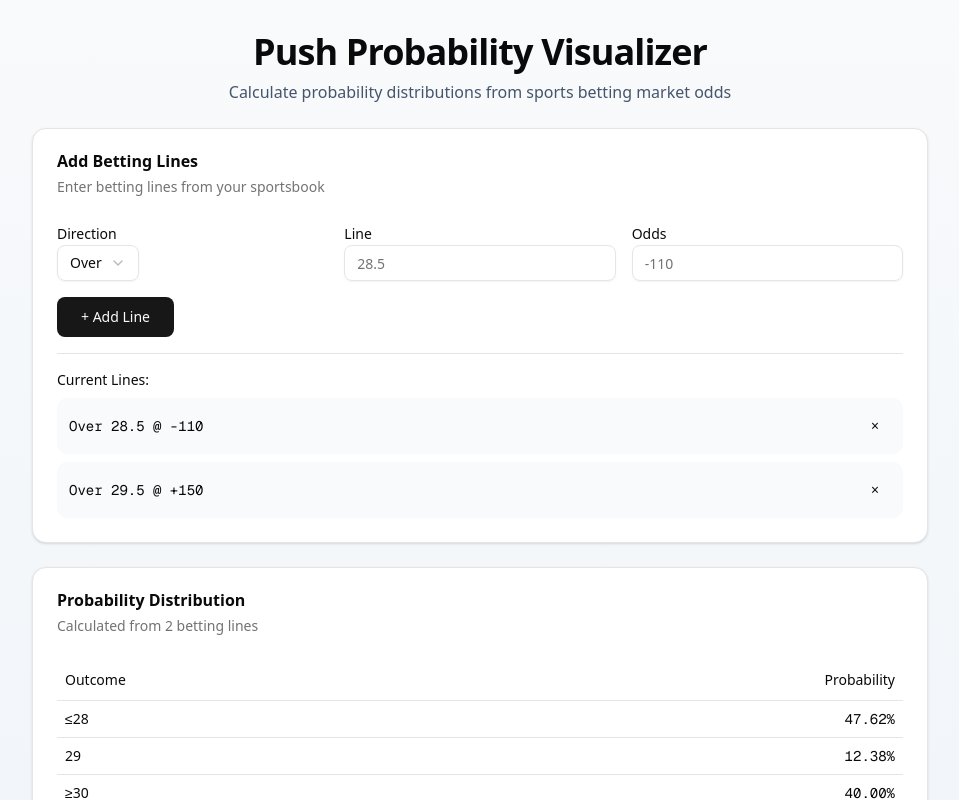
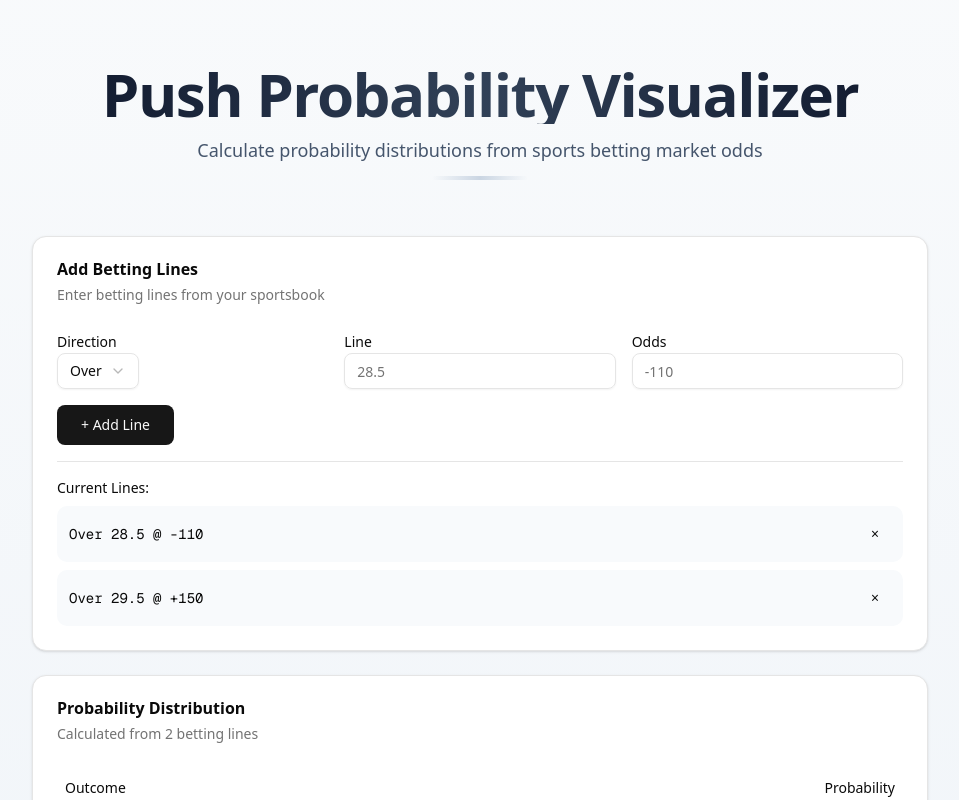
Before and after one commit to jorge-castello/oddscout-distribution-calculator, a Next.js app: page / in a window 1280 px wide. Shown: the top 800 px of the page, without its empty margins (160-1119 px from the left). Built offline with nearby package versions, Linux system fonts and the light colour scheme.

Commit message:
Polish header: Add gradient text, better spacing, subtle divider

```diff
--- a/app/page.tsx
+++ b/app/page.tsx
@@ -56,13 +56,14 @@ export default function Home() {
     <div className="min-h-screen bg-gradient-to-b from-slate-50 to-slate-100 dark:from-slate-950 dark:to-slate-900 p-4 sm:p-8">
       <div className="max-w-4xl mx-auto space-y-6">
         {/* Header */}
-        <div className="text-center space-y-2">
-          <h1 className="text-3xl sm:text-4xl font-bold tracking-tight">
+        <div className="text-center space-y-3 py-8">
+          <h1 className="text-4xl sm:text-5xl md:text-6xl font-bold tracking-tight bg-gradient-to-r from-slate-900 via-slate-700 to-slate-900 dark:from-slate-100 dark:via-slate-300 dark:to-slate-100 bg-clip-text text-transparent">
             Push Probability Visualizer
           </h1>
-          <p className="text-slate-600 dark:text-slate-400">
+          <p className="text-base sm:text-lg text-slate-600 dark:text-slate-400 max-w-2xl mx-auto">
             Calculate probability distributions from sports betting market odds
           </p>
+          <div className="w-24 h-1 mx-auto bg-gradient-to-r from-transparent via-slate-300 dark:via-slate-700 to-transparent rounded-full" />
         </div>
 
         {/* Form Card */}
```
